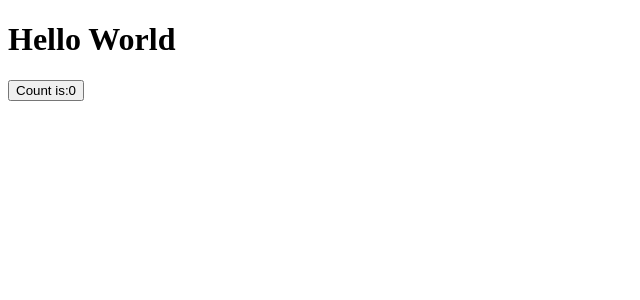
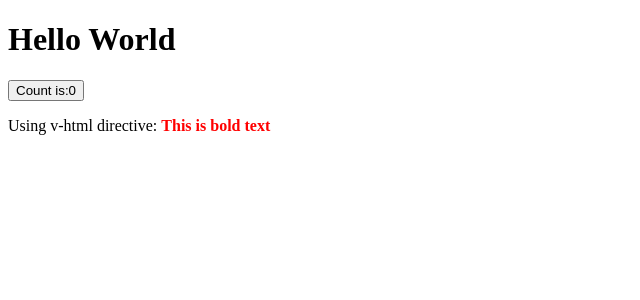
Before and after one commit to om-jasoliya91/vuedemo, a Vue app: page / in a window 1280 px wide. Shown: the top 300 px of the page, without its empty margins (0-640 px from the left). Built offline with nearby package versions, Linux system fonts and the light colour scheme.

Commit message:
Raw html

```diff
--- a/src/App.vue
+++ b/src/App.vue
@@ -1,5 +1,7 @@
 <script setup>
-// import { ref } from 'vue'
+import { ref } from 'vue'
+
+const rawHtml = ref("<b style='color:red;'>This is bold text</b>")
 
 // const count = ref(0)
 // const username = ref('om')
@@ -16,6 +18,9 @@ const counter = useCounterStore()
   <h1>Hello World</h1>
   <div class="app">
     <button @click="counter.increase">Count is:{{ counter.count }}</button>
+
+    <!-- here v-html is use for Renders HTML inside a variable like => const rawHtml = ref("<b>This is bold text</b>") -->
+    <p>Using v-html directive: <span v-html="rawHtml"></span></p>
   </div>
 </template>
 
```
